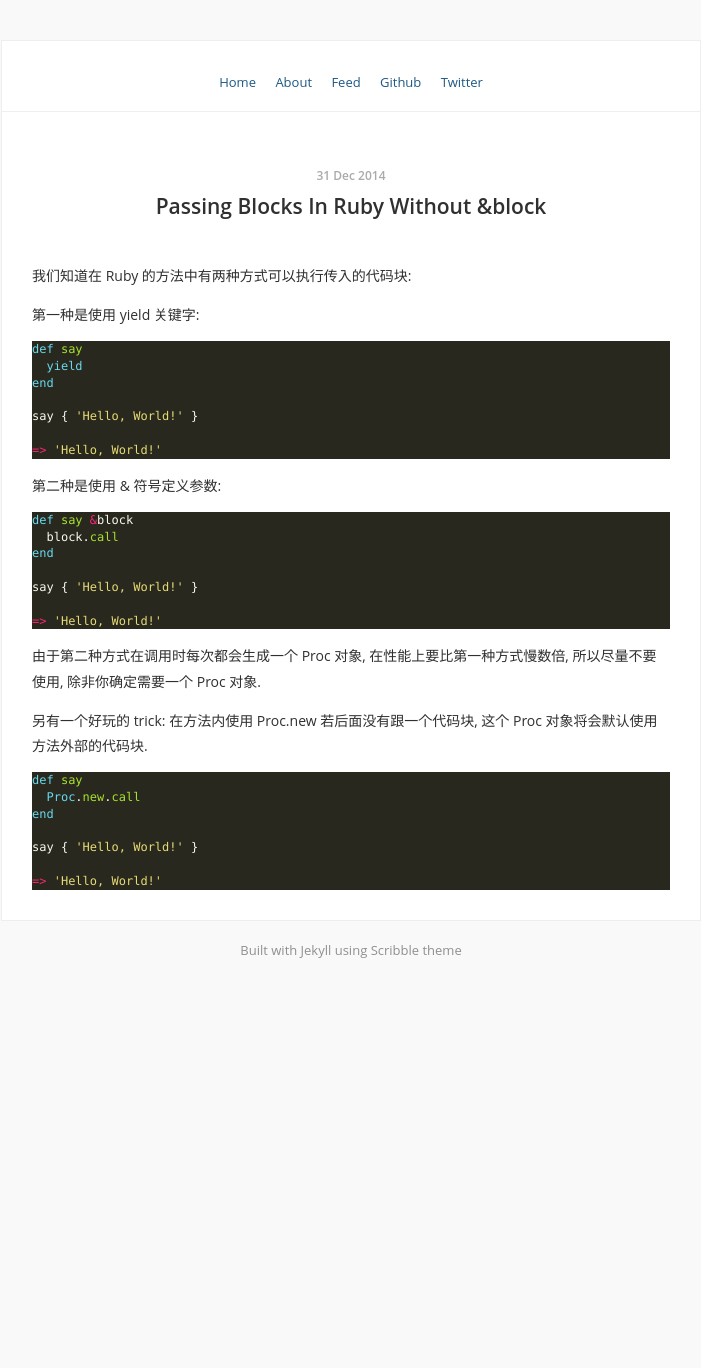
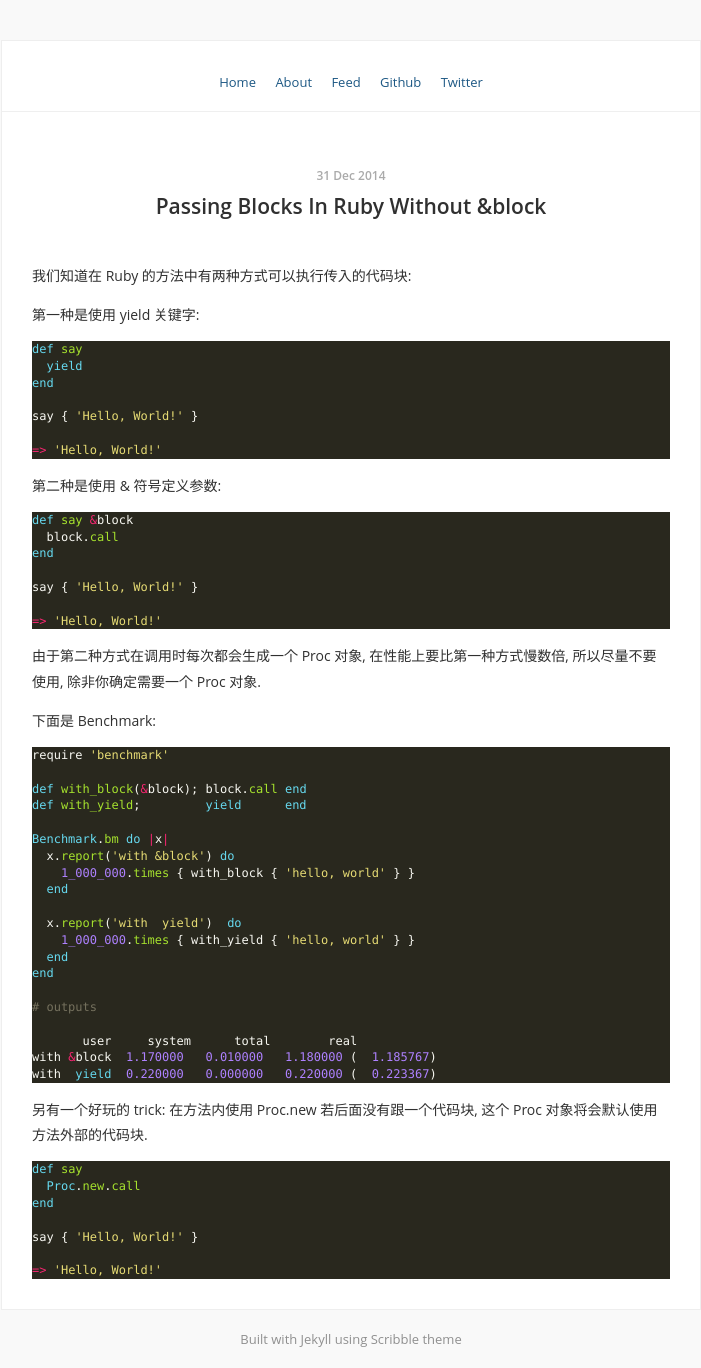
Before and after one commit to Leslie89xlxiao/zhouguangming.github.io, a Jekyll site: the page built from _posts/2014-12-31-passing-blocks-in-ruby-without-&block.md, in a window 1280 px wide. Shown: the whole page, without its empty margins (289-990 px from the left). Built offline with Jekyll 4.4.1, drawn with Linux system fonts in a browser that asks for light colours; Markdown is read by kramdown in place of the engine named in the settings; before the commit the page ends 979 px from its top, so only the background shows below that.

Commit message:
update post

````diff
--- a/_posts/2014-12-31-passing-blocks-in-ruby-without-&block.md
+++ b/_posts/2014-12-31-passing-blocks-in-ruby-without-&block.md
@@ -30,6 +30,31 @@ say { 'Hello, World!' }
 
 由于第二种方式在调用时每次都会生成一个 Proc 对象, 在性能上要比第一种方式慢数倍, 所以尽量不要使用, 除非你确定需要一个 Proc 对象.
 
+下面是 Benchmark:
+
+```ruby
+require 'benchmark'
+
+def with_block(&block); block.call end
+def with_yield;         yield      end
+
+Benchmark.bm do |x|
+  x.report('with &block') do
+    1_000_000.times { with_block { 'hello, world' } }
+  end
+
+  x.report('with  yield')  do
+    1_000_000.times { with_yield { 'hello, world' } }
+  end
+end
+
+# outputs
+
+       user     system      total        real
+with &block  1.170000   0.010000   1.180000 (  1.185767)
+with  yield  0.220000   0.000000   0.220000 (  0.223367)
+```
+
 另有一个好玩的 trick: 在方法内使用 Proc.new 若后面没有跟一个代码块, 这个 Proc 对象将会默认使用方法外部的代码块.
 
 ```ruby
````
